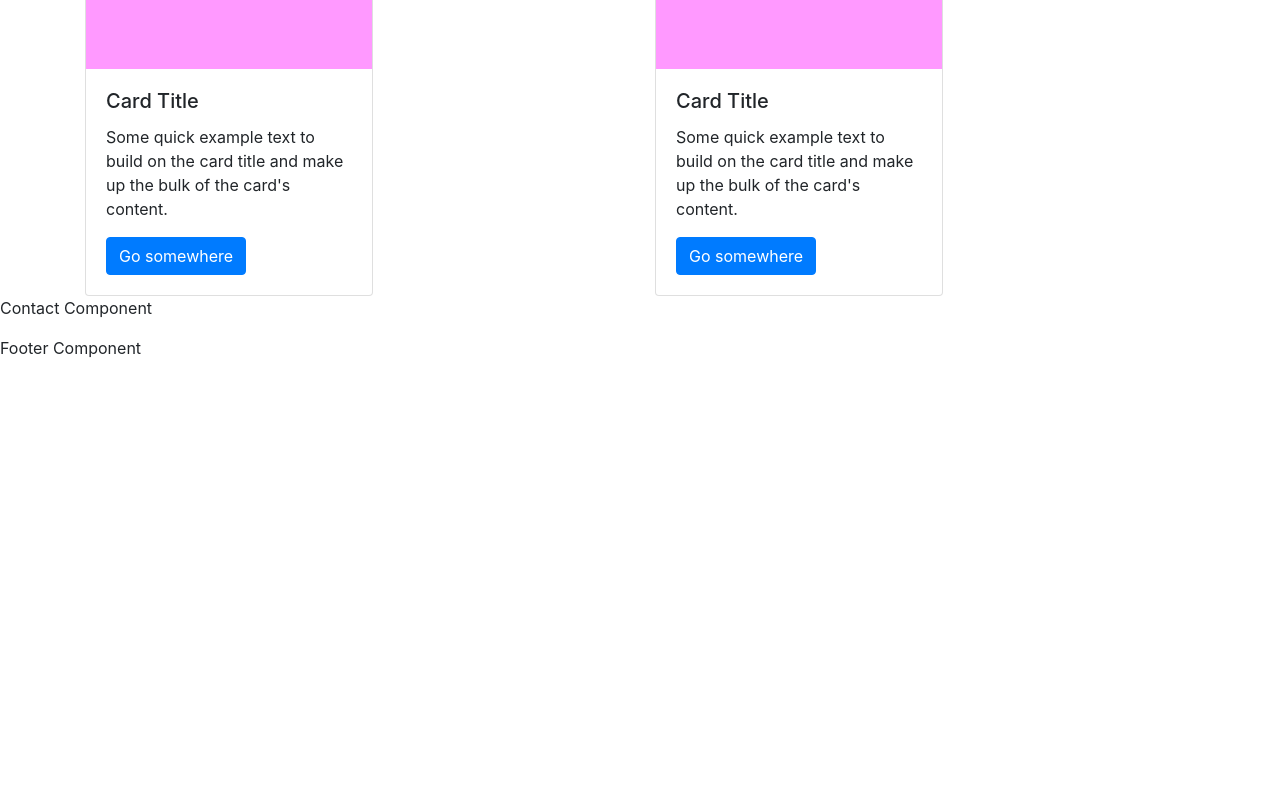
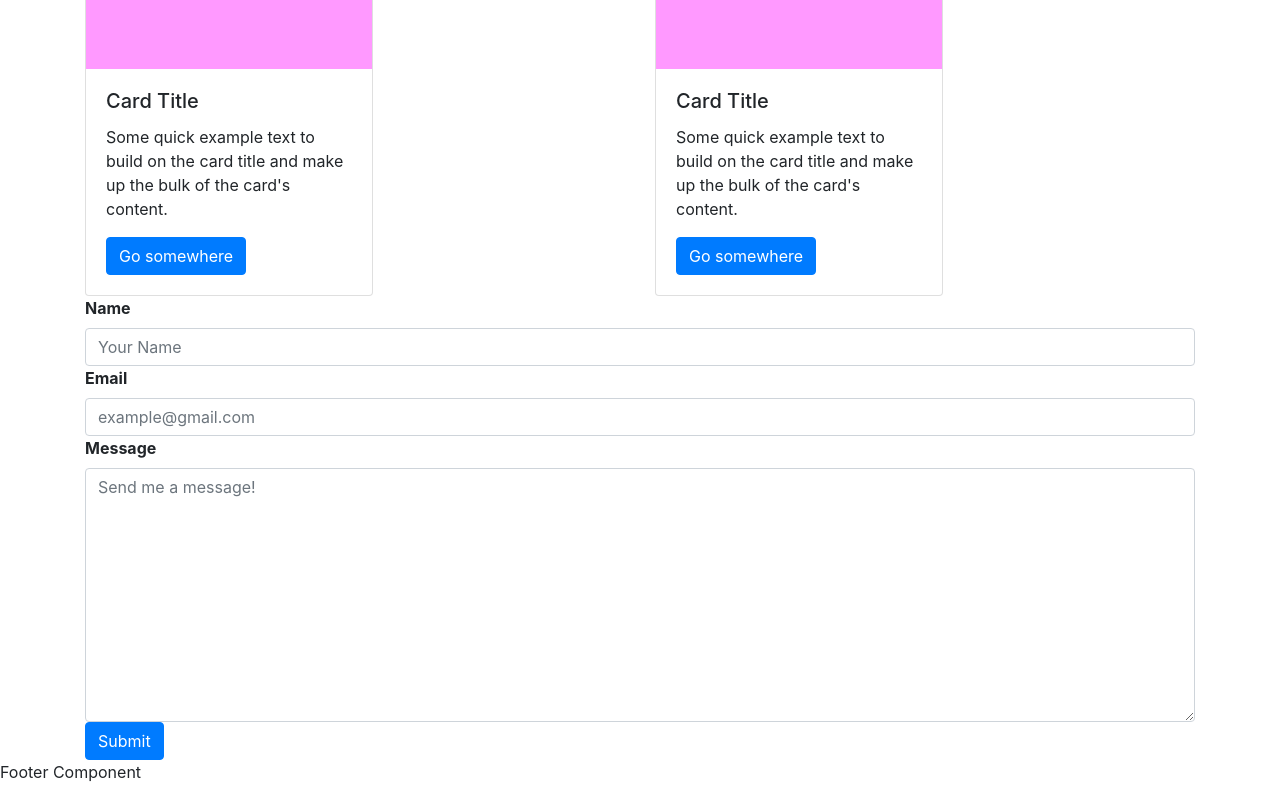
Before and after one commit to jmeggles/Portfolio, a React (Create React App) app in the folder client/: page / in a window 1280 px wide. Shown: the part 1425-2225 px from the top of the page. Before the commit the page ends 1801 px from the top, so only its background shows below. Built offline with nearby package versions, Linux system fonts and the light colour scheme.

Commit message:
added contact form from previous portfolio

```diff
--- a/client/src/components/Contact/Contact.jsx
+++ b/client/src/components/Contact/Contact.jsx
@@ -1,12 +1,52 @@
 import React, { Component, Fragment } from "react";
 
 class Contact extends Component {
-    render () {
-        return (
-            <Fragment>
-                <p>Contact Component</p>
-            </Fragment>
-        )
-    }
+  render() {
+    return (
+      <Fragment>
+        {/* copied in from first portfolio (portfolio-responsive) */}
+        <div className="container">
+          <div className="row">
+            <div className="col-sm-12">
+              <label>
+                <b>Name</b>
+              </label>
+              <input
+                placeholder="Your Name"
+                // style="margin-bottom: 30px"
+                className="form-control"
+              />
+              <label>
+                <b>Email</b>
+              </label>
+              <input
+                placeholder="example@gmail.com"
+                // style="margin-bottom: 30px"
+                className="form-control"
+              />
+              <label>
+                <b>Message</b>
+              </label>
+              <textarea
+                placeholder="Send me a message!"
+                className="form-control"
+                rows="10"
+              ></textarea>
+              <div className="container">
+                <div className="row">
+                  <button
+                    // style="margin-top: 10px;"
+                    className="btn btn-primary"
+                  >
+                    Submit
+                  </button>
+                </div>
+              </div>
+            </div>
+          </div>
+        </div>
+      </Fragment>
+    );
+  }
 }
 export default Contact;
--- a/client/src/components/Navigation/Navigation.jsx
+++ b/client/src/components/Navigation/Navigation.jsx
@@ -7,7 +7,9 @@ class Navigation extends Component {
     return (
       <Fragment>
         <Navbar bg="light" expand="sm">
-          <Navbar.Brand id="homePageName" href="#home">Jody Eggleston</Navbar.Brand>
+          <Navbar.Brand id="homePageName" href="#home">
+            Jody Eggleston
+          </Navbar.Brand>
           <Navbar.Toggle aria-controls="basic-navbar-nav" />
           <Navbar.Collapse id="basic-navbar-nav">
             <Nav className="mr-auto">
--- a/client/src/components/Projects/Projects.jsx
+++ b/client/src/components/Projects/Projects.jsx
@@ -35,8 +35,8 @@ class Projects extends Component {
                 </Card.Body>
               </Card>
             </Col>
-            </Row>
-            <Row>
+          </Row>
+          <Row>
             <Col>
               <Card style={{ width: "18rem" }}>
                 <Card.Img variant="top" src={Placeholder} />
--- a/client/src/pages/Home.jsx
+++ b/client/src/pages/Home.jsx
@@ -6,6 +6,7 @@ import Projects from "../components/Projects/Projects";
 import Contact from "../components/Contact/Contact";
 import Footer from "../components/Footer/Footer";
 
+//this isthe order each component will show on the home/main page.
 class Home extends Component {
   render() {
     return (
```
Also changed, not shown: client/src/components/About/About.jsx (+13 -8 lines), client/src/components/Banner/Banner.jsx (+4 -4 lines), client/src/components/Footer/Footer.jsx (+7 -7 lines).
